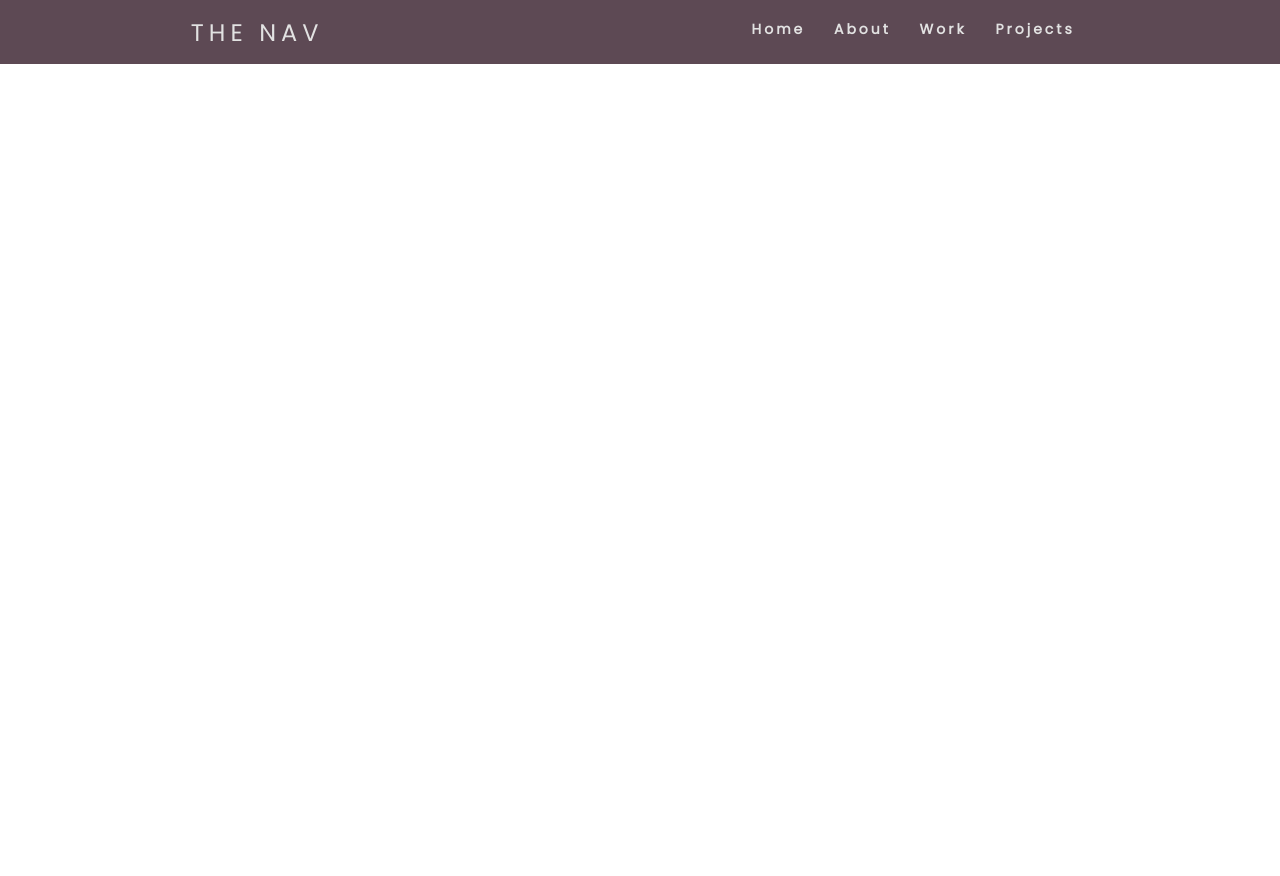
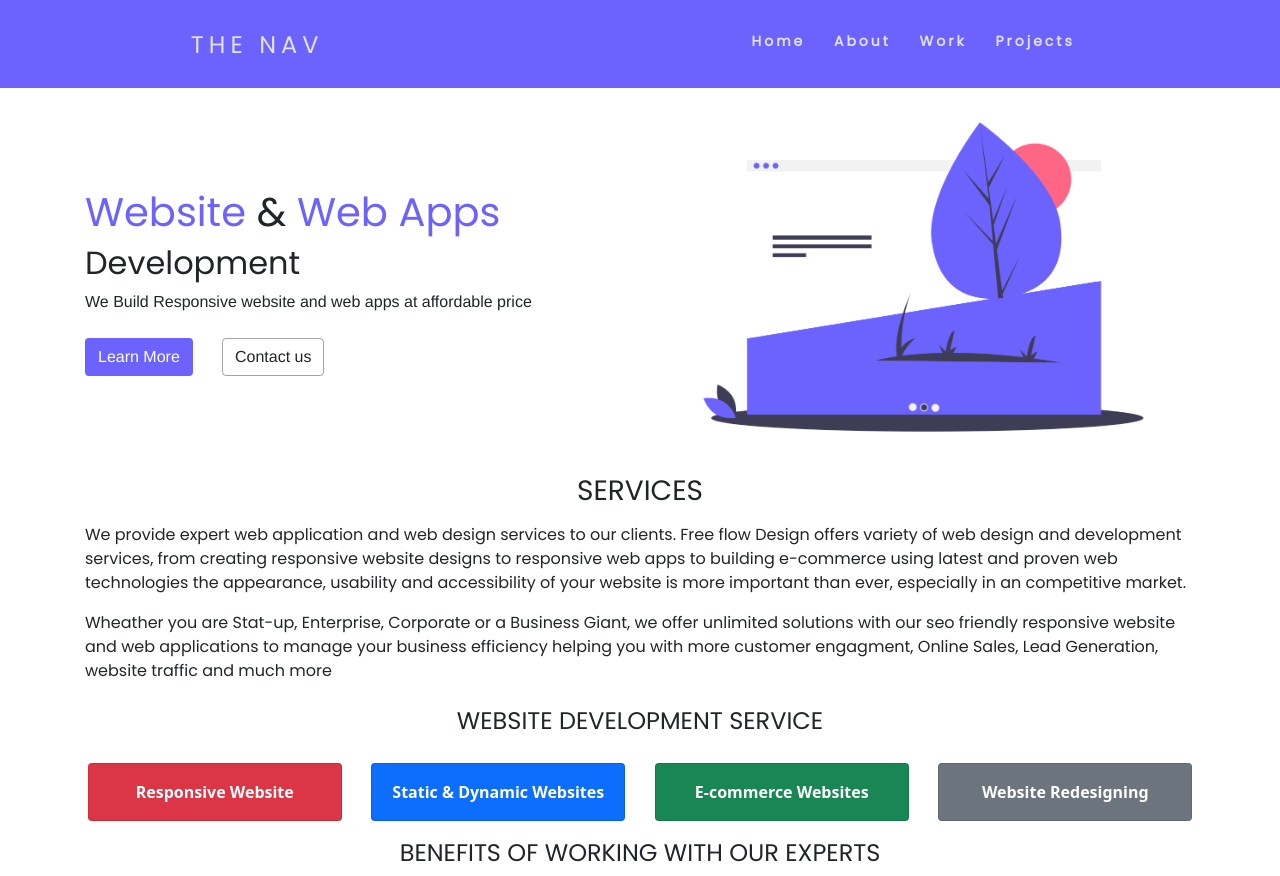
Before and after one commit to thephotogenicbug/Personal-website, a plain HTML site: page index.html in a window 1280 px wide. Before the commit the page ends 800 px from the top, so only its background shows below. Drawn offline with nearby package versions, Linux system fonts and the light colour scheme.

Commit message:
Personal-website: Banner Services

```diff
--- a/index.html
+++ b/index.html
@@ -32,6 +32,82 @@
         </div>
     </nav>
 
+    <div class="container">
+        <div class="row">
+            <div class="col-md-6" id="Banner">
+                <h1 ><span class="heading">Website </span> & <span class="heading">Web Apps</span></h1>
+                <h2 class="heading2">Development</h2>
+                <p class="banner-p">We Build Responsive website and web apps at affordable price</p>
+                <button class="btn text-white mt-2" id="btn">Learn More</button>
+                <button class="btn mt-2"id="btn1">Contact us</button>
+            </div>
+            <div class="col-md-6" id="Banner-image">
+                <img src="images/banner.png" class="img-fluid"/>
+            </div>
+        </div>
+        <div class="row">
+            <div class="col-md-12">
+                <h3 class="text-center mt-2">SERVICES</h3>
+            </div>
+            <div class="col-md-12 mt-2">
+                <p class="text-justify">
+                We provide expert web application and web design services to our clients. Free flow Design
+                offers variety of web design and development services, from creating responsive website designs
+                to responsive web apps to building e-commerce using latest and proven web technologies the appearance,
+                usability and accessibility of your website is more important than ever,
+                especially in an competitive market.
+               </p>
+
+                <p class="text-justify" >
+                Wheather you are Stat-up, Enterprise, Corporate or a Business Giant, we offer unlimited solutions
+                with our seo friendly responsive website and web applications to manage your business efficiency
+                helping you with more customer engagment, Online Sales, Lead Generation, website traffic and much more
+                </p>
+                </div>
+                <div class="col-md-12">
+                    <h4 class="text-center mt-2">WEBSITE DEVELOPMENT SERVICE</h4>
+                </div>
+
+            </div>
+            <div class="row mt-3">
+             <div class="col-md-3">
+                 <div class="card text-center bg-danger text-white" id="cards">
+                     <div class="card-body">
+
+                        <label class="card-content ">Responsive Website</label>
+                     </div>
+                 </div>
+             </div>
+             <div class="col-md-3">
+                <div class="card text-center bg-primary text-white"  id="cards">
+                    <div class="card-body">
+                       <label class="card-content">Static & Dynamic Websites</label>
+                    </div>
+                </div>
+             </div>
+             <div class="col-md-3">
+                <div class="card text-center bg-success text-white"  id="cards">
+                    <div class="card-body">
+                       <label class="card-content">E-commerce Websites</label>
+                    </div>
+                </div>
+             </div>
+             <div class="col-md-3">
+                <div class="card text-center bg-secondary text-white"  id="cards">
+                    <div class="card-body">
+                       <label class="card-content ">Website Redesigning</label>
+                    </div>
+                </div>
+            </div>
+            </div>
+            <div class="row mt-3">
+                <div class="col-md-12 text-center">
+                    <h4>BENEFITS OF WORKING WITH OUR EXPERTS</h4>
+                </div>
+            </div>
+        </div>
+    </div>
+
     <script src="app.js"></script>
 </body>
 </html>
--- a/style.css
+++ b/style.css
@@ -3,13 +3,13 @@
     padding:0px;
     box-sizing: border-box;
 }
-
+/* Nav Bar Styling */
 nav{
    display: flex;
    justify-content: space-around;
    align-items: center;
-   min-height: 8vh;
-   background-color: #5d4954;
+   min-height: 11vh;
+   background-color: #6C63FF;
    font-family: 'Poppins', sans-serif;
 
 }
@@ -18,14 +18,12 @@ nav{
     text-transform: uppercase;
     margin-top:10px;
     letter-spacing: 5px;
-
     font-size: 20px;
 }
 .nav-links{
     display: flex;
     margin-top:10px;
     justify-content: space-around;
-
     width:30%;
 }
 .nav-links li{
@@ -34,7 +32,6 @@ nav{
 .nav-links a {
     color:rgb(226,226,226);
     text-decoration: none;
-
     letter-spacing: 3px;
     font-weight: bold;
     font-size: 14px;
@@ -59,21 +56,22 @@ nav{
 
     }
 }
-@media screen and (max-width:768px){
+@media screen and (min-width:1px) and (max-width:1024px){
 
     body{
         overflow-x: hidden;
+
     }
     .nav-links{
         position: absolute;
         right:0px;
-        height:92vh;
+        height:100vh;
         top:8vh;
-        background-color: #5d4954;
+        background-color: #6C63FF;
         display: flex;
         flex-direction: column;
         align-items: center;
-        width:50%;
+        width:100%;
         transform: translateX(100%);
         transition: transform 0.5s ease-in;
     }
@@ -84,8 +82,10 @@ nav{
         display: block;
     }
 }
+
 .nav-active{
     transform: translateX(0%);
+
 }
 @keyframes navLinkFade{
     from{
@@ -110,3 +110,106 @@ nav{
 
     transform: rotate(45deg) translate(-5px,-6px);
 }
+
+/* Home Page Styling */
+
+#Banner{
+    margin-top:100px;
+}
+
+.heading{
+    color:#6C63FF;
+
+}
+h1,h2,h3,h4,h5{
+    font-family: 'Poppins', sans-serif;
+}
+
+.banner-p {
+    font-family: 'Franklin Gothic Medium', 'Arial Narrow', Arial, sans-serif;
+}
+.heading2{
+    font-weight: 550;
+}
+#btn{
+    background-color: #6C63FF;
+    font-family: 'Franklin Gothic Medium', 'Arial Narrow', Arial, sans-serif;
+}
+#btn:hover{
+    background-color: #463df3;
+    transition:  0.5s all ease-in-out;
+}
+#btn:focus{
+    background-color: rgb(214, 24, 81);
+    transition:  0.5s all ease-in-out;
+}
+
+#btn1{
+    margin-left:25px;
+    border: 1px solid rgba(0, 0, 0, 0.356);
+    font-family: 'Franklin Gothic Medium', 'Arial Narrow', Arial, sans-serif;
+}
+#btn1:hover{
+    margin-left:25px;
+    color: white;
+    background: rgb(218, 69, 113);
+    transition:  0.5s all ease-in-out;
+}
+#btn1:focus{
+    margin-left:25px;
+    color: white;
+    background: rgb(78, 189, 93);
+    transition:  0.7s all ease-in-out;
+}
+
+ li{
+    list-style: none;
+}
+
+
+h6{
+    font-size: 30px;
+}
+
+.container {
+    padding-right:15px;
+    padding-left:15px;
+    margin-right:auto;
+    margin-left:auto
+   }
+   @media (min-width:768px) {
+    .container {
+     width:750px
+    }
+   }
+   @media (min-width:992px) {
+    .container {
+     width:970px
+    }
+   }
+   @media (min-width:1200px) {
+    .container {
+     width:1170px
+    }
+   }
+
+   @media screen and (min-width:1px) and (max-width:992px){
+
+    #Banner{
+        margin-top:100px;
+    }
+    #Banner-image{
+        margin-top:100px;
+    }
+}
+p{
+    font-family: 'Poppins', sans-serif;
+}
+
+.card-content{
+    font-weight: bold;
+    text-align: center;
+}
+#cards{
+    margin:1%;
+}
```
Also changed, not shown: images/banner.png (added).
